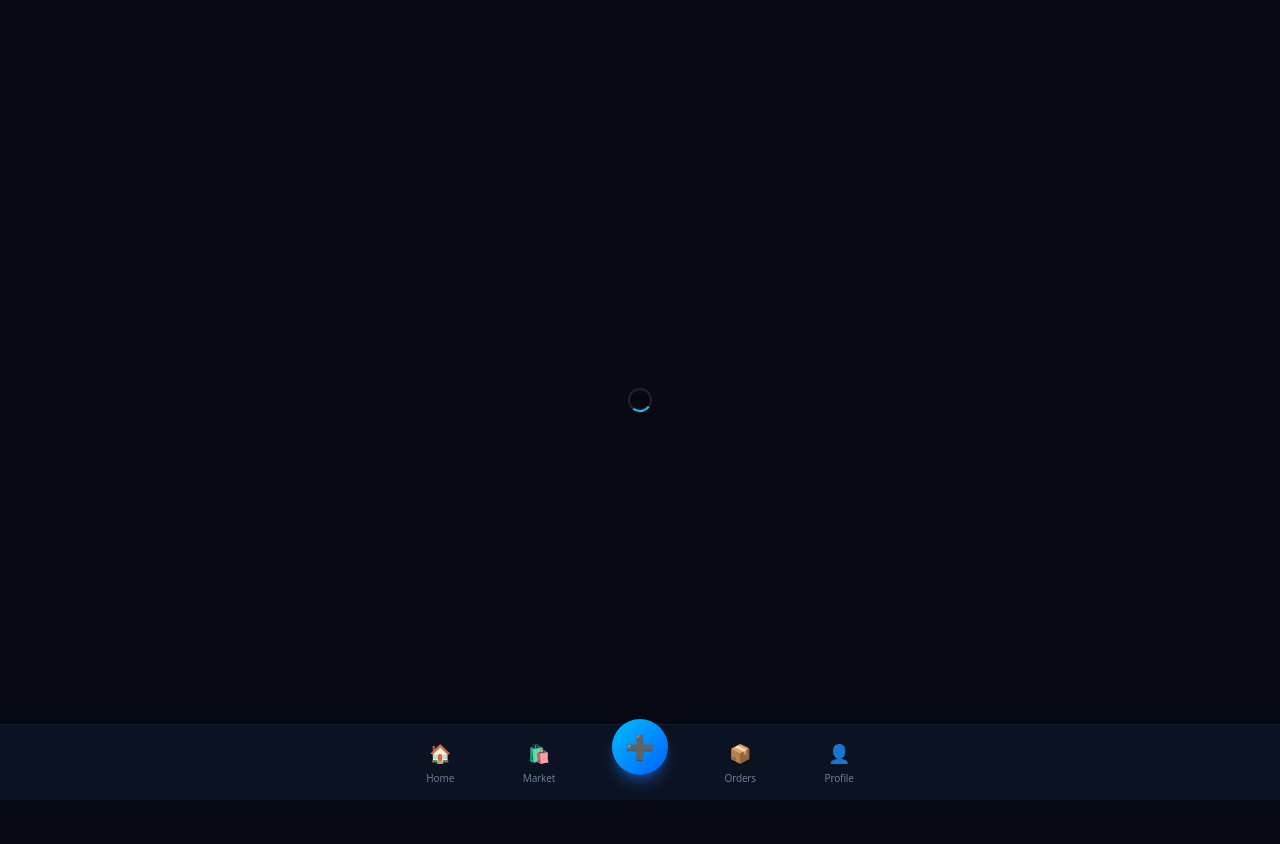
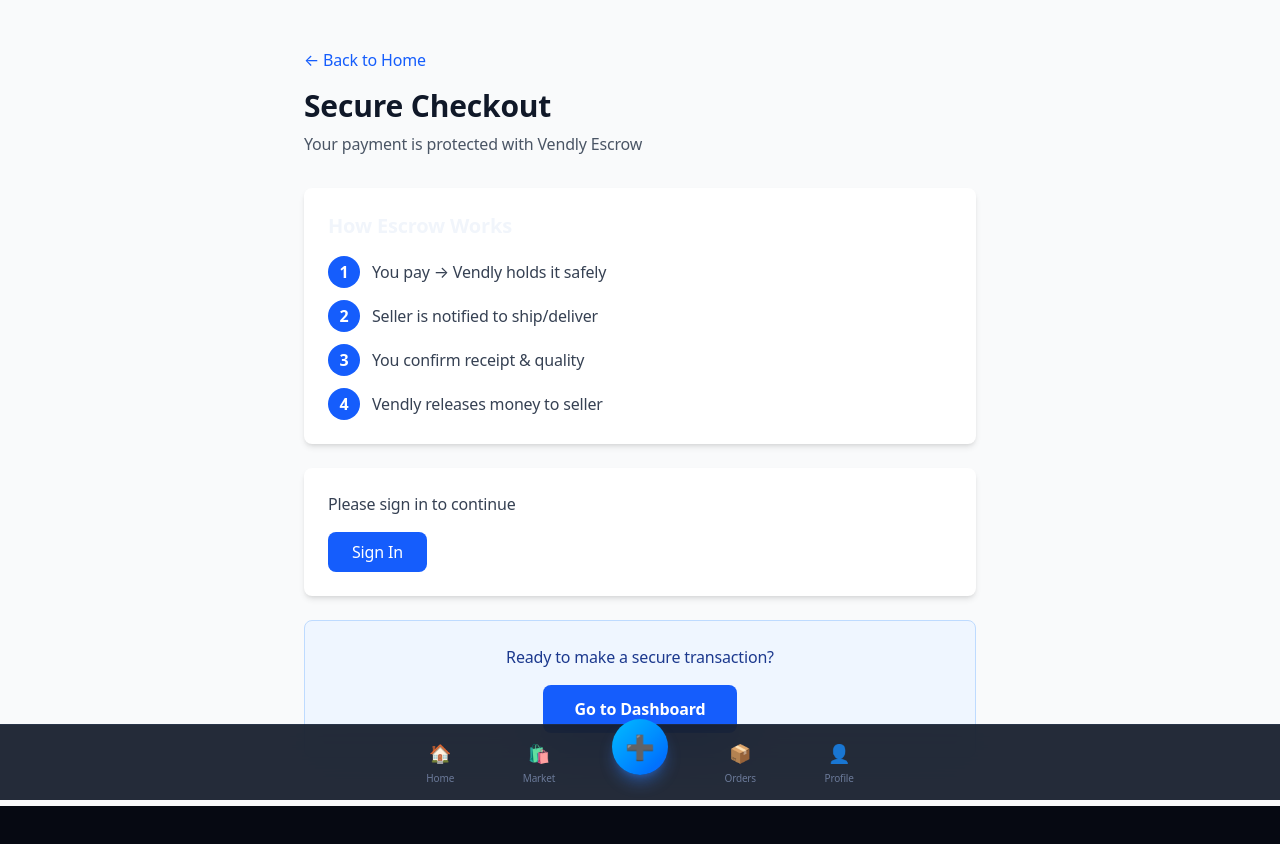
Before and after one commit to danielngini27-hub/vendorspace-v1, a Next.js app: page /checkout in a window 1280 px wide. Before the commit this address had no page. Shown: the top 844 px of the page. Built offline with nearby package versions, Linux system fonts and the light colour scheme.

Commit message:
rewrite checkout page clean

```diff
--- a/src/app/checkout/page.tsx
+++ b/src/app/checkout/page.tsx
@@ -1,12 +1,9 @@
-("use client");
-
-export const dynamic = "force-dynamic";
+"use client";
 
 import { useState, useEffect } from "react";
+import { useRouter } from "next/navigation";
 import { supabase } from "@/lib/supabase";
-import { useRouter, useSearchParams } from "next/navigation";
 import Link from "next/link";
-import Spinner from "@/components/ui/Spinner";
 
 const ESCROW_STEPS = [
   "You pay → Vendly holds it safely",
@@ -17,194 +14,99 @@
 
 export default function CheckoutPage() {
   const [user, setUser] = useState<any>(null);
-  const [listing, setListing] = useState<any>(null);
   const [loading, setLoading] = useState(true);
-  const [processing, setProcessing] = useState(false);
-
   const router = useRouter();
-  const searchParams = useSearchParams();
-  const listingId = searchParams.get("id");
 
   useEffect(() => {
-    const init = async () => {
+    checkUser();
+  }, []);
+
+  async function checkUser() {
     const {
       data: { user },
     } = await supabase.auth.getUser();
-      if (!user) {
-        router.push("/login");
-        return;
+    setUser(user);
+    setLoading(false);
   }
-      setUser(user);
-
-      if (listingId) {
-        const { data } = await supabase
-          .from("listings")
-          .select("*")
-          .eq("id", listingId)
-          .single();
-
-        if (data) {
-          setListing(data);
-        } else {
-          alert("Listing not found!");
-          router.push("/marketplace");
-        }
-      }
-      setLoading(false);
-    };
-    init();
-  }, [listingId, router]);
-
-  const handleInitiateEscrow = async () => {
-    if (!user || !listing) return;
-
-    if (listing.vendor_id === user.id) {
-      alert("You cannot buy your own listing!");
-      return;
-    }
-
-    setProcessing(true);
-
-    const { data, error } = await supabase
-      .from("escrow_transactions")
-      .insert([
-        {
-          listing_id: listing.id,
-          buyer_id: user.id,
-          seller_id: listing.vendor_id,
-          amount: listing.price,
-          status: "pending",
-        },
-      ])
-      .select();
-
-    if (error) {
-      alert("Error creating transaction: " + error.message);
-      setProcessing(false);
-    } else {
-      alert(
-        `Escrow initiated for ₦${listing.price.toLocaleString()}!\n\nIn production, this would redirect to Paystack/Flutterwave payment page.`,
-      );
-
-      await supabase
-        .from("escrow_transactions")
-        .update({ status: "paid" })
-        .eq("id", data[0].id);
-
-      router.push(`/transaction/${data[0].id}`);
-    }
-  };
 
   if (loading) {
     return (
-      <div className="flex min-h-screen items-center justify-center bg-[var(--v-canvas)]">
-        <Spinner />
+      <div className="min-h-screen flex items-center justify-center">
+        <div className="text-xl">Loading...</div>
       </div>
     );
   }
 
-  if (!listing) return null;
-
   return (
-    <div className="flex min-h-screen items-center justify-center bg-[var(--v-canvas)] p-4">
-      <div className="v-rise v-glass-edge v-shadow w-full max-w-lg rounded-[var(--v-radius-card)] border border-[var(--v-border-strong)] bg-[var(--v-surface-1)] p-6 sm:p-8">
+    <div className="min-h-screen bg-gray-50 py-12 px-4">
+      <div className="max-w-2xl mx-auto">
         {/* Header */}
-        <div className="mb-6 text-center">
-          <div className="mb-4 inline-flex h-16 w-16 items-center justify-center rounded-2xl bg-gradient-to-br from-emerald-400 to-teal-600 shadow-lg shadow-emerald-500/30">
-            <svg
-              className="h-8 w-8 text-white"
-              fill="none"
-              stroke="currentColor"
-              viewBox="0 0 24 24"
-            >
-              <path
-                strokeLinecap="round"
-                strokeLinejoin="round"
-                strokeWidth={2}
-                d="M9 12l2 2 4-4m5.618-4.016A11.955 11.955 0 0112 2.944a11.955 11.955 0 01-8.618 3.04A12.02 12.02 0 003 9c0 5.591 3.824 10.29 9 11.622 5.176-1.332 9-6.03 9-11.622 0-1.042-.133-2.052-.382-3.016z"
-              />
-            </svg>
-          </div>
-          <h1 className="mb-2 text-2xl font-bold text-white">
+        <div className="mb-8">
+          <Link href="/" className="text-blue-600 hover:underline">
+            ← Back to Home
+          </Link>
+          <h1 className="text-3xl font-bold mt-4 text-gray-900">
             Secure Checkout
           </h1>
-          <p className="text-sm text-[var(--v-text-muted)]">
-            Your payment is protected by Vendly Escrow
+          <p className="text-gray-600 mt-2">
+            Your payment is protected with Vendly Escrow
           </p>
         </div>
 
-        {/* Order summary */}
-        <div className="v-surface-2 mb-5 space-y-3 rounded-2xl p-5">
-          {listing.image_url && (
-            <img
-              src={listing.image_url}
-              alt={listing.title}
-              className="mb-1 h-36 w-full rounded-xl object-cover"
-            />
-          )}
-          <div className="flex justify-between gap-3">
-            <span className="text-[var(--v-text-muted)]">Item</span>
-            <span className="text-right font-medium text-white">
-              {listing.title}
-            </span>
+        {/* Escrow Steps */}
+        <div className="bg-white rounded-lg shadow-md p-6 mb-6">
+          <h2 className="text-xl font-semibold mb-4">How Escrow Works</h2>
+          <div className="space-y-3">
+            {ESCROW_STEPS.map((step, index) => (
+              <div key={index} className="flex items-start">
+                <div className="flex-shrink-0 w-8 h-8 bg-blue-600 text-white rounded-full flex items-center justify-center font-semibold mr-3">
+                  {index + 1}
                 </div>
-          <div className="flex justify-between gap-3">
-            <span className="text-[var(--v-text-muted)]">Seller</span>
-            <span className="text-right font-medium text-white">
-              {listing.business_name}
-            </span>
+                <p className="text-gray-700 pt-1">{step}</p>
               </div>
-          <div className="flex justify-between gap-3">
-            <span className="text-[var(--v-text-muted)]">Category</span>
-            <span className="text-right font-medium text-white">
-              {listing.category}
-            </span>
-          </div>
-          <div className="flex justify-between border-t border-[var(--v-border)] pt-3">
-            <span className="font-medium text-slate-300">Total</span>
-            <span className="v-num text-xl font-bold text-[var(--v-accent)]">
-              ₦{listing.price.toLocaleString()}
-            </span>
+            ))}
           </div>
         </div>
 
-        {/* Escrow explainer */}
-        <div className="mb-6 rounded-2xl border border-sky-400/20 bg-sky-400/[0.07] p-4">
-          <h3 className="mb-3 text-sm font-semibold text-sky-300">
-            🔒 How Escrow Works
-          </h3>
-          <ol className="space-y-2">
-            {ESCROW_STEPS.map((step, i) => (
-              <li
-                key={i}
-                className="flex items-start gap-2.5 text-xs text-slate-300"
+        {/* User Info */}
+        {user ? (
+          <div className="bg-white rounded-lg shadow-md p-6 mb-6">
+            <h2 className="text-xl font-semibold mb-4">Logged In As</h2>
+            <p className="text-gray-700">{user.email}</p>
+            <button
+              onClick={async () => {
+                await supabase.auth.signOut();
+                router.push("/");
+              }}
+              className="mt-4 text-red-600 hover:underline"
             >
-                <span className="flex h-5 w-5 shrink-0 items-center justify-center rounded-full bg-sky-400/15 text-[10px] font-bold text-sky-300">
-                  {i + 1}
-                </span>
-                {step}
-              </li>
-            ))}
-          </ol>
+              Sign Out
+            </button>
           </div>
+        ) : (
+          <div className="bg-white rounded-lg shadow-md p-6 mb-6">
+            <p className="text-gray-700 mb-4">Please sign in to continue</p>
+            <button
+              onClick={() => router.push("/login")}
+              className="bg-blue-600 text-white px-6 py-2 rounded-lg hover:bg-blue-700"
+            >
+              Sign In
+            </button>
+          </div>
+        )}
 
-        {/* Pay */}
+        {/* Continue Button */}
+        <div className="bg-blue-50 border border-blue-200 rounded-lg p-6 text-center">
+          <p className="text-blue-900 mb-4 font-medium">
+            Ready to make a secure transaction?
+          </p>
           <button
-          onClick={handleInitiateEscrow}
-          disabled={processing}
-          className="v-press mb-3 w-full rounded-xl bg-gradient-to-r from-emerald-500 to-teal-600 py-4 font-bold text-white shadow-lg shadow-emerald-500/30 transition-all disabled:opacity-50"
+            onClick={() => router.push("/dashboard")}
+            className="bg-blue-600 text-white px-8 py-3 rounded-lg font-semibold hover:bg-blue-700 transition-colors"
           >
-          {processing
-            ? "Processing..."
-            : `Pay ₦${listing.price.toLocaleString()} Securely`}
+            Go to Dashboard
           </button>
-
-        <Link
-          href="/marketplace"
-          className="block w-full py-3 text-center text-sm text-[var(--v-text-muted)] transition-colors hover:text-white"
-        >
-          Cancel & Go Back
-        </Link>
+        </div>
       </div>
     </div>
   );
```
Lines whose indentation alone changed are shown as unchanged.
